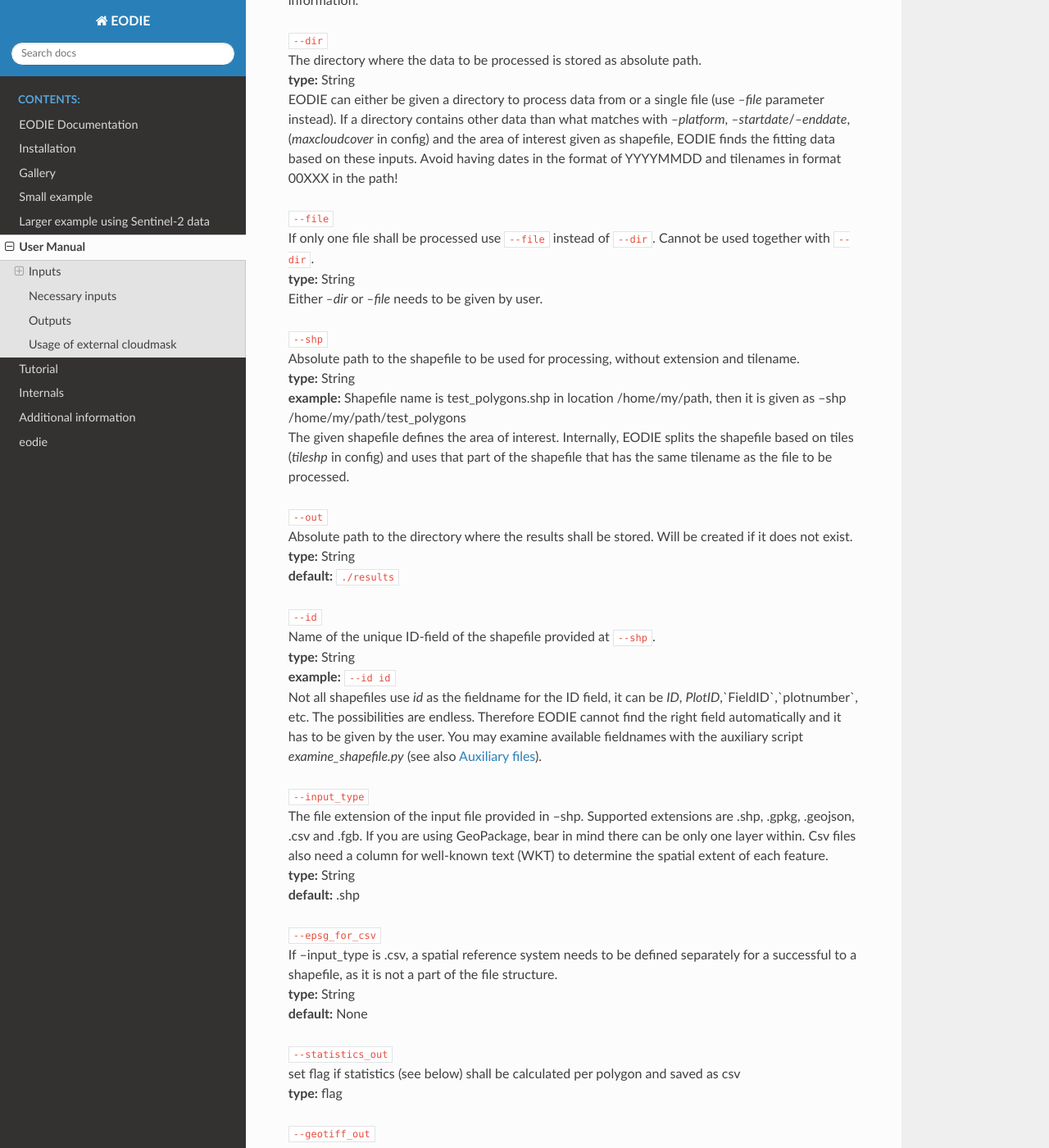
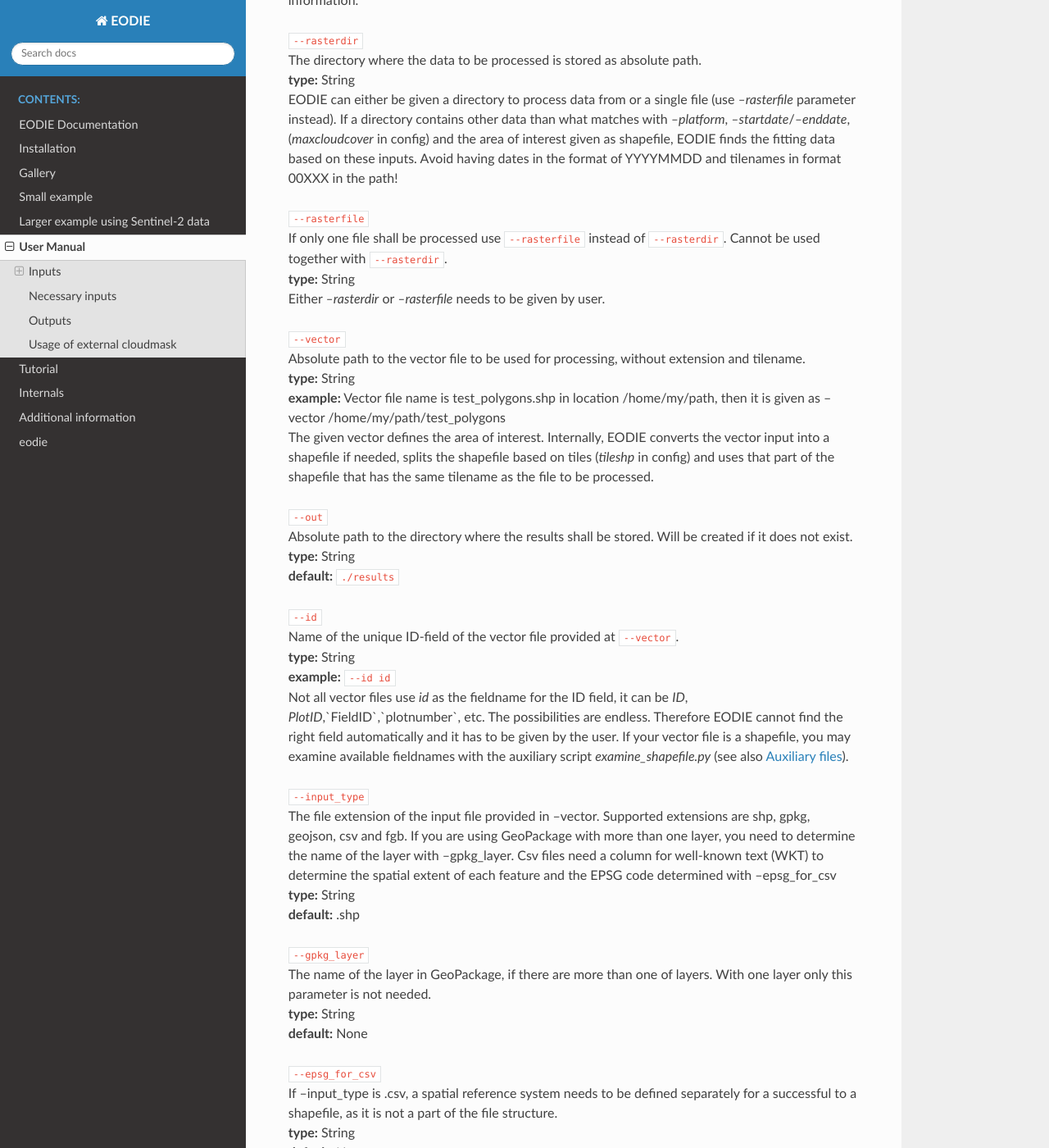
Before and after one commit to samumantha/EODIE, a Sphinx documentation site: the page built from docs/Use.rst, in a window 1280 px wide and 1400 px high, scrolled down 710 px. Shown: the whole window at 82% size. Built offline with Sphinx 7.4.7 and the Read the Docs theme 2.0.0, drawn with Linux system fonts in a browser that asks for light colours.

Commit message:
Added parameter gpkg_layer, changed parameter names rasterfile/rasterdir/vector

```diff
--- a/docs/Use.rst
+++ b/docs/Use.rst
@@ -21,21 +21,21 @@ Note that some parameters have options, some have defaults and some are optional
 | **options:** s2, ls8, tif
 | The platform information needs to be given in order for EODIE to be able to read the data the right way, eg find tile and date information in the filename. It is possible to extent EODIE to be able to process other datasources than given in options. Please refer to :ref:`extending_eodie` for further information.
 
-| ``--dir``
+| ``--rasterdir``
 | The directory where the data to be processed is stored as absolute path.
 | **type:** String
-| EODIE can either be given a directory to process data from or a single file (use `--file` parameter instead). If a directory contains other data than what matches with `--platform`, `--startdate`/`--enddate`, (`maxcloudcover` in config) and the area of interest given as shapefile, EODIE finds the fitting data based on these inputs. Avoid having dates in the format of YYYYMMDD and tilenames in format 00XXX in the path!
+| EODIE can either be given a directory to process data from or a single file (use `--rasterfile` parameter instead). If a directory contains other data than what matches with `--platform`, `--startdate`/`--enddate`, (`maxcloudcover` in config) and the area of interest given as shapefile, EODIE finds the fitting data based on these inputs. Avoid having dates in the format of YYYYMMDD and tilenames in format 00XXX in the path!
 
-| ``--file``
-| If only one file shall be processed use ``--file`` instead of ``--dir``. Cannot be used together with ``--dir``.
+| ``--rasterfile``
+| If only one file shall be processed use ``--rasterfile`` instead of ``--rasterdir``. Cannot be used together with ``--rasterdir``.
 | **type:** String
-| Either `--dir` or `--file` needs to be given by user.
+| Either `--rasterdir` or `--rasterfile` needs to be given by user.
 
-| ``--shp``
-| Absolute path to the shapefile to be used for processing, without extension and tilename.
+| ``--vector``
+| Absolute path to the vector file to be used for processing, without extension and tilename.
 | **type:** String
-| **example:** Shapefile name is test_polygons.shp in location /home/my/path, then it is given as --shp /home/my/path/test_polygons
-| The given shapefile defines the area of interest. Internally, EODIE splits the shapefile based on tiles (`tileshp` in config) and uses that part of the shapefile that has the same tilename as the file to be processed.
+| **example:** Vector file name is test_polygons.shp in location /home/my/path, then it is given as --vector /home/my/path/test_polygons
+| The given vector defines the area of interest. Internally, EODIE converts the vector input into a shapefile if needed, splits the shapefile based on tiles (`tileshp` in config) and uses that part of the shapefile that has the same tilename as the file to be processed.
 
 | ``--out``
 | Absolute path to the directory where the results shall be stored. Will be created if it does not exist.
@@ -43,15 +43,20 @@ Note that some parameters have options, some have defaults and some are optional
 | **default:** ``./results``
 
 | ``--id``
-| Name of the unique ID-field of the shapefile provided at ``--shp``.
+| Name of the unique ID-field of the vector file provided at ``--vector``.
 | **type:** String
 | **example:** ``--id id``
-| Not all shapefiles use `id` as the fieldname for the ID field, it can be `ID`, `PlotID`,`FieldID`,`plotnumber`, etc. The possibilities are endless. Therefore EODIE cannot find the right field automatically and it has to be given by the user. You may examine available fieldnames with the auxiliary script `examine_shapefile.py` (see also :ref:`auxfiles`).
+| Not all vector files use `id` as the fieldname for the ID field, it can be `ID`, `PlotID`,`FieldID`,`plotnumber`, etc. The possibilities are endless. Therefore EODIE cannot find the right field automatically and it has to be given by the user. If your vector file is a shapefile, you may examine available fieldnames with the auxiliary script `examine_shapefile.py` (see also :ref:`auxfiles`).
 
 | ``--input_type``
-| The file extension of the input file provided in --shp. Supported extensions are .shp, .gpkg, .geojson, .csv and .fgb. If you are using GeoPackage, bear in mind there can be only one layer within. Csv files also need a column for well-known text (WKT) to determine the spatial extent of each feature.
+| The file extension of the input file provided in --vector. Supported extensions are shp, gpkg, geojson, csv and fgb. If you are using GeoPackage with more than one layer, you need to determine the name of the layer with --gpkg_layer.  Csv files need a column for well-known text (WKT) to determine the spatial extent of each feature and the EPSG code determined with --epsg_for_csv
 | **type:** String
 | **default:** .shp
+
+| ``--gpkg_layer``
+| The name of the layer in GeoPackage, if there are more than one of layers. With one layer only this parameter is not needed.
+| **type:** String
+| **default:** None
 
 | ``--epsg_for_csv``
 | If --input_type is .csv, a spatial reference system needs to be defined separately for a successful to a shapefile, as it is not a part of the file structure.
```
